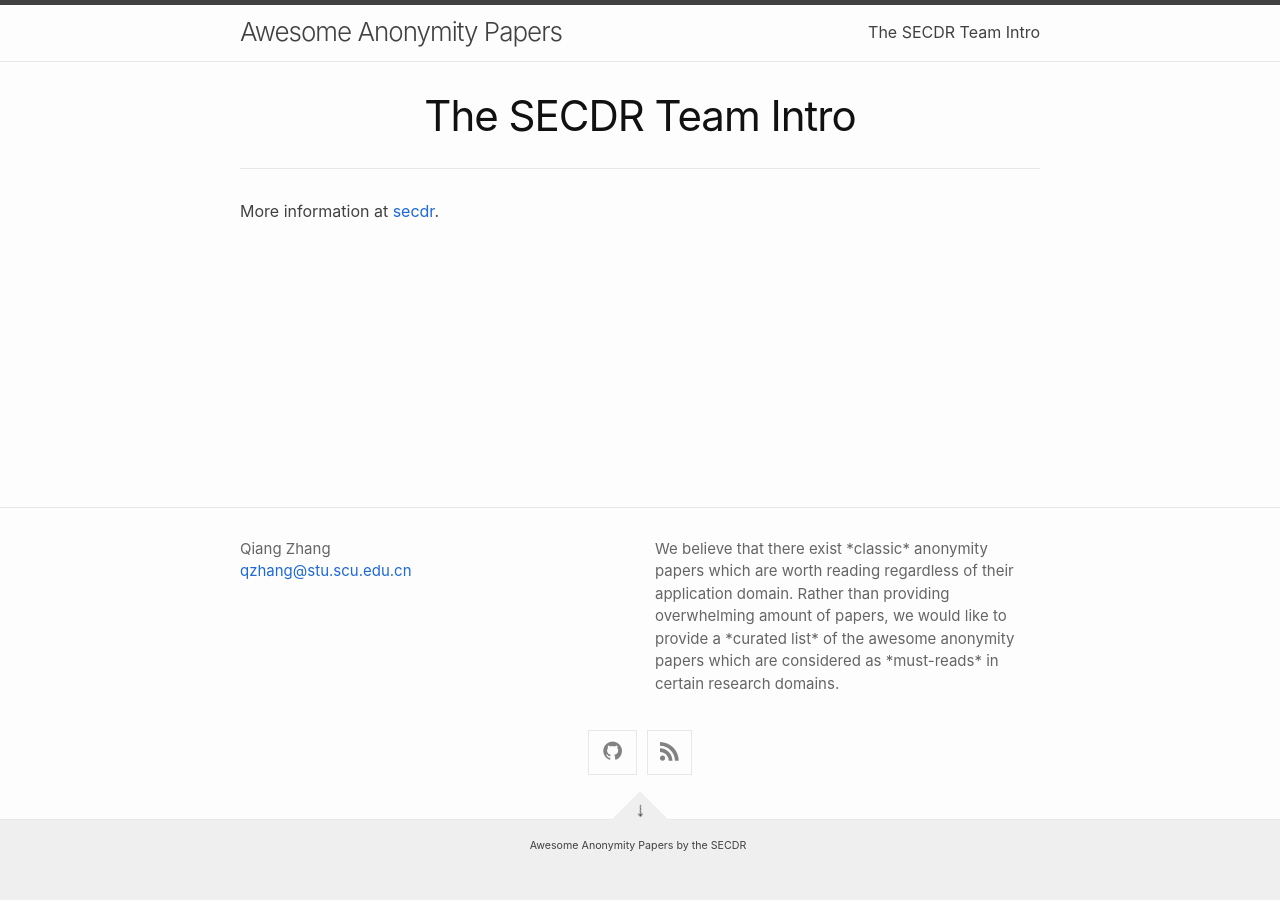
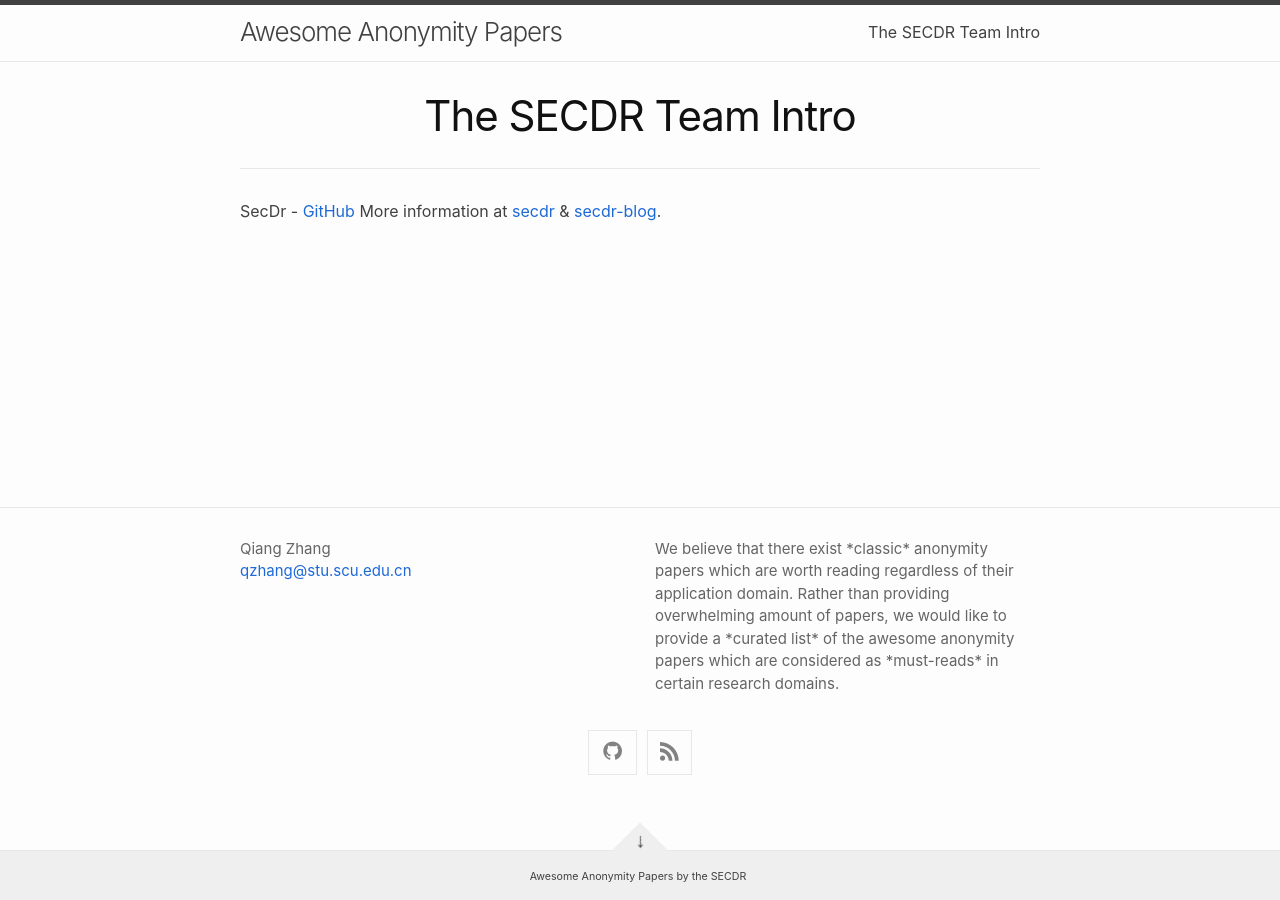
Before and after one commit to secdr/awesome-anonymity-papers, a Jekyll site: the page built from about.md, in a window 1280 px wide. Built offline with Jekyll 4.4.1, drawn with Linux system fonts in a browser that asks for light colours.

Commit message:
Tweak the height of `sub-footer`.

```diff
--- a/_sass/minima/custom-styles.scss
+++ b/_sass/minima/custom-styles.scss
@@ -6,7 +6,7 @@
 	transition: padding-bottom 0.5s;
 
 	+.sub-footer {
-		height: 80px;
+		height: auto;
 		transition: height 0.5s;
 
 		.sf-toggle-icon {
--- a/about.md
+++ b/about.md
@@ -4,4 +4,5 @@ title: The SECDR Team Intro
 permalink: /about/
 ---
 
-More information at [secdr](https://github.com/secdr/).
+SecDr - [GitHub](https://github.com/secdr)
+More information at [secdr](https://secdr.org/) & [secdr-blog](https://blog.secdr.org/).
```
